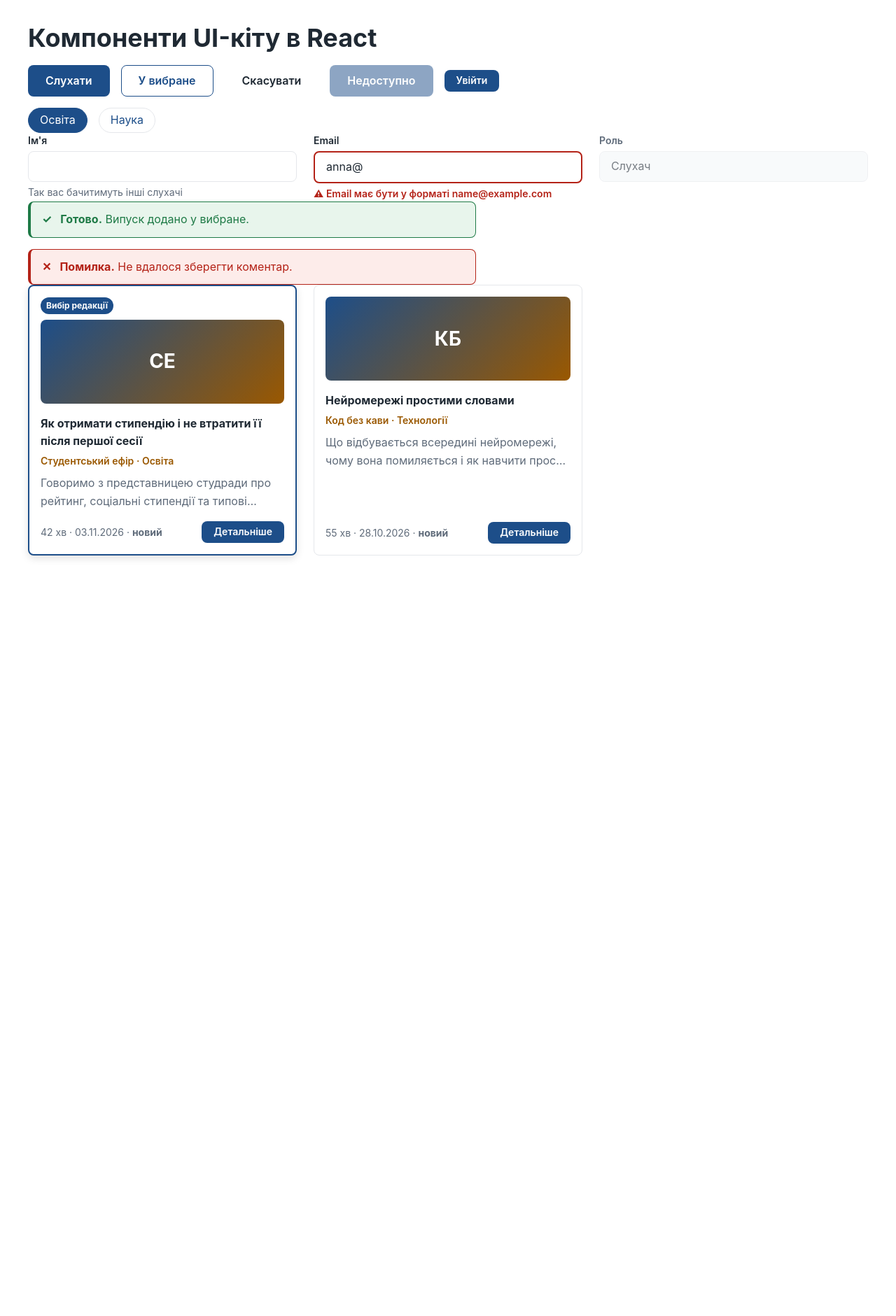
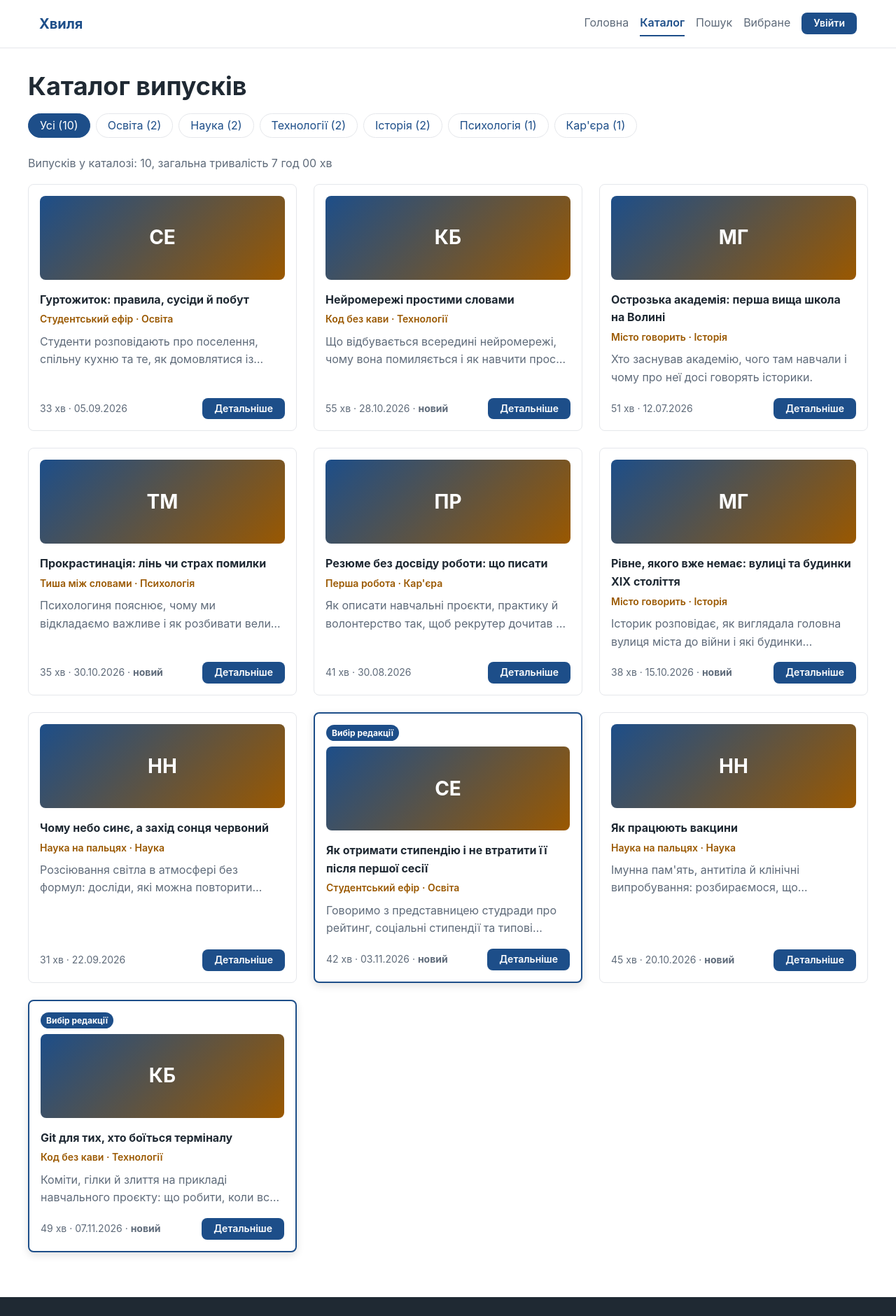
Before and after one commit to AnnaKhoro/webproject-khoroshylova, a React (Vite) app in the folder webproject-react/: page / in a window 1280 px wide. Shown: the top 1881 px of the page at 70% size. Before the commit the page ends 826 px from the top, so only its background shows below. Built offline with nearby package versions, Linux system fonts and the light colour scheme.

Commit message:
Assemble catalog page from components

```diff
--- a/webproject-react/src/App.jsx
+++ b/webproject-react/src/App.jsx
@@ -1,44 +1,43 @@
-// Кореневий компонент застосунку «Хвиля».
-// Тимчасова вітрина: перевірка базових компонентів UI-кіту в React.
+// Кореневий компонент застосунку «Хвиля»: сторінка каталогу, зібрана з компонентів.
+// Дані поки що з перенесеної заглушки через сховище Store; на ПР12 їх замінить API.
 import { categories, podcasts, episodes } from './data/catalog.js';
 import { Store } from './services/store.js';
-import { Button } from './components/Button.jsx';
-import { Card } from './components/Card.jsx';
-import { Field } from './components/Field.jsx';
-import { Alert } from './components/Alert.jsx';
+import { formatDuration } from './utils/format.js';
+import { Header } from './components/Header.jsx';
+import { Footer } from './components/Footer.jsx';
+import { EpisodeList } from './components/EpisodeList.jsx';
 import { Tag } from './components/Tag.jsx';
 
 const store = new Store({ episodes, podcasts, categories });
 
 export default function App() {
-  const [first, second] = [store.byId(1), store.byId(2)];
+  const list = store.sortedByTitle();
+  const counts = store.countByCategory();
+
+  // Поки що лише виводимо запис у консоль; модальне вікно з'явиться разом зі станом на ПР10
+  function handleOpen(id) {
+    console.log('Відкрити випуск:', store.byId(id));
+  }
+
   return (
-    <main className="container kit">
-      <h1>Компоненти UI-кіту в React</h1>
-      <div className="kit__row">
-        <Button>Слухати</Button>
-        <Button variant="secondary">У вибране</Button>
-        <Button variant="ghost">Скасувати</Button>
-        <Button disabled>Недоступно</Button>
-        <Button size="small">Увійти</Button>
-      </div>
-      <div className="kit__row">
-        <Tag active>Освіта</Tag>
-        <Tag>Наука</Tag>
-      </div>
-      <div className="kit__grid">
-        <Field label="Ім'я" name="name" hint="Так вас бачитимуть інші слухачі" />
-        <Field label="Email" name="email" type="email" defaultValue="anna@" error="Email має бути у форматі name@example.com" />
-        <Field label="Роль" name="role" defaultValue="Слухач" disabled />
-      </div>
-      <div className="kit__stack">
-        <Alert variant="success" title="Готово.">Випуск додано у вибране.</Alert>
-        <Alert variant="error" title="Помилка.">Не вдалося зберегти коментар.</Alert>
-      </div>
-      <div className="kit__grid">
-        <Card episode={first} onOpen={(id) => console.log('Відкрити випуск', id)} />
-        <Card episode={second} onOpen={(id) => console.log('Відкрити випуск', id)} />
-      </div>
-    </main>
+    <>
+      <Header active="Каталог" />
+      <main className="container catalog">
+        <h1>Каталог випусків</h1>
+        <div className="catalog__filters">
+          <div className="tags">
+            <Tag active>Усі ({list.length})</Tag>
+            {store.categories.map((c) => (
+              <Tag key={c.slug}>{c.name} ({counts[c.name] ?? 0})</Tag>
+            ))}
+          </div>
+        </div>
+        <p className="catalog__summary">
+          Випусків у каталозі: {list.length}, загальна тривалість {formatDuration(Store.totalDuration(list))}
+        </p>
+        <EpisodeList episodes={list} onOpen={handleOpen} />
+      </main>
+      <Footer />
+    </>
   );
 }
--- /dev/null
+++ b/webproject-react/src/components/EpisodeList.jsx
@@ -0,0 +1,17 @@
+// Перелік випусків: кожен запис — компонент Card. key — стабільний id випуску, а не індекс масиву.
+// Порожній перелік — окремий стан з повідомленням (Alert), як на ПР8.
+import { Card } from './Card.jsx';
+import { Alert } from './Alert.jsx';
+
+export function EpisodeList({ episodes, onOpen }) {
+  if (episodes.length === 0) {
+    return <Alert title="Нічого не знайдено.">Спробуйте інше слово або виберіть іншу категорію.</Alert>;
+  }
+  return (
+    <div className="cards">
+      {episodes.map((episode) => (
+        <Card key={episode.id} episode={episode} onOpen={onOpen} />
+      ))}
+    </div>
+  );
+}
--- /dev/null
+++ b/webproject-react/src/components/Footer.jsx
@@ -0,0 +1,18 @@
+// Підвал сайту
+export function Footer() {
+  return (
+    <footer className="footer">
+      <div className="container footer__inner">
+        <p className="footer__text">
+          © 2026 «Хвиля» — навчальний проєкт з дисципліни «Вебтехнології та вебдизайн».
+          <br />
+          Автор: Хорошилова Анна, група 5-ІПБ
+        </p>
+        <nav className="footer__nav" aria-label="Посилання проєкту">
+          <a className="footer__link" href="https://github.com/AnnaKhoro/webproject-khoroshylova">Репозиторій</a>
+          <a className="footer__link" href="https://github.com/AnnaKhoro/webproject-khoroshylova/blob/main/docs/tz.md">Технічне завдання</a>
+        </nav>
+      </div>
+    </footer>
+  );
+}
--- /dev/null
+++ b/webproject-react/src/components/Header.jsx
@@ -0,0 +1,29 @@
+// Шапка сайту: логотип, навігація (блок nav з UI-кіту) і кнопка входу
+import { Button } from './Button.jsx';
+
+const LINKS = ['Головна', 'Каталог', 'Пошук', 'Вибране'];
+
+export function Header({ active = 'Каталог' }) {
+  return (
+    <header className="header">
+      <div className="container header__inner">
+        <a className="header__logo" href="/">Хвиля</a>
+        <div className="header__actions">
+          <nav className="nav" aria-label="Основна навігація">
+            {LINKS.map((link) => (
+              <a
+                key={link}
+                className={link === active ? 'nav__link nav__link--active' : 'nav__link'}
+                href="#"
+                aria-current={link === active ? 'page' : undefined}
+              >
+                {link}
+              </a>
+            ))}
+          </nav>
+          <Button size="small">Увійти</Button>
+        </div>
+      </div>
+    </header>
+  );
+}
```
